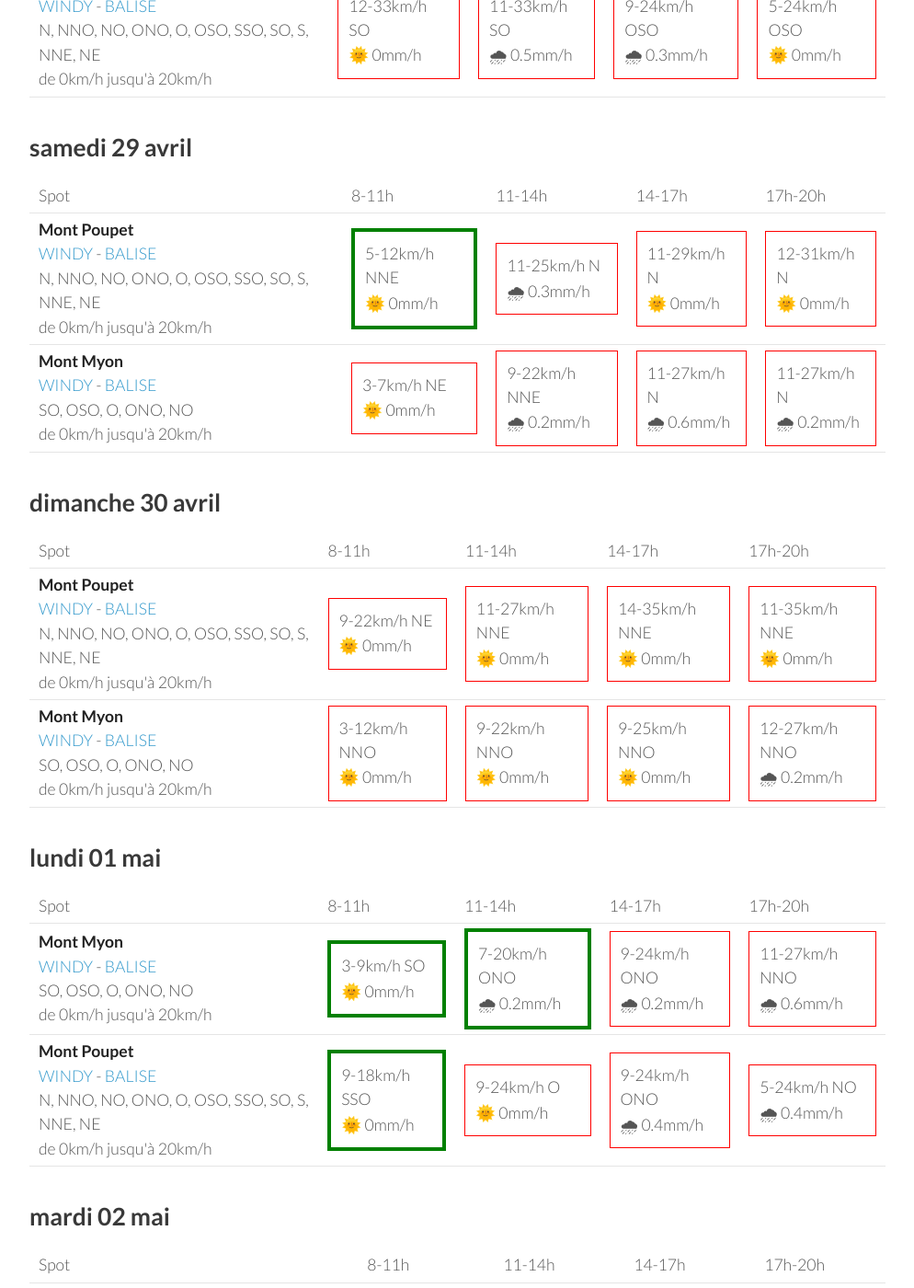
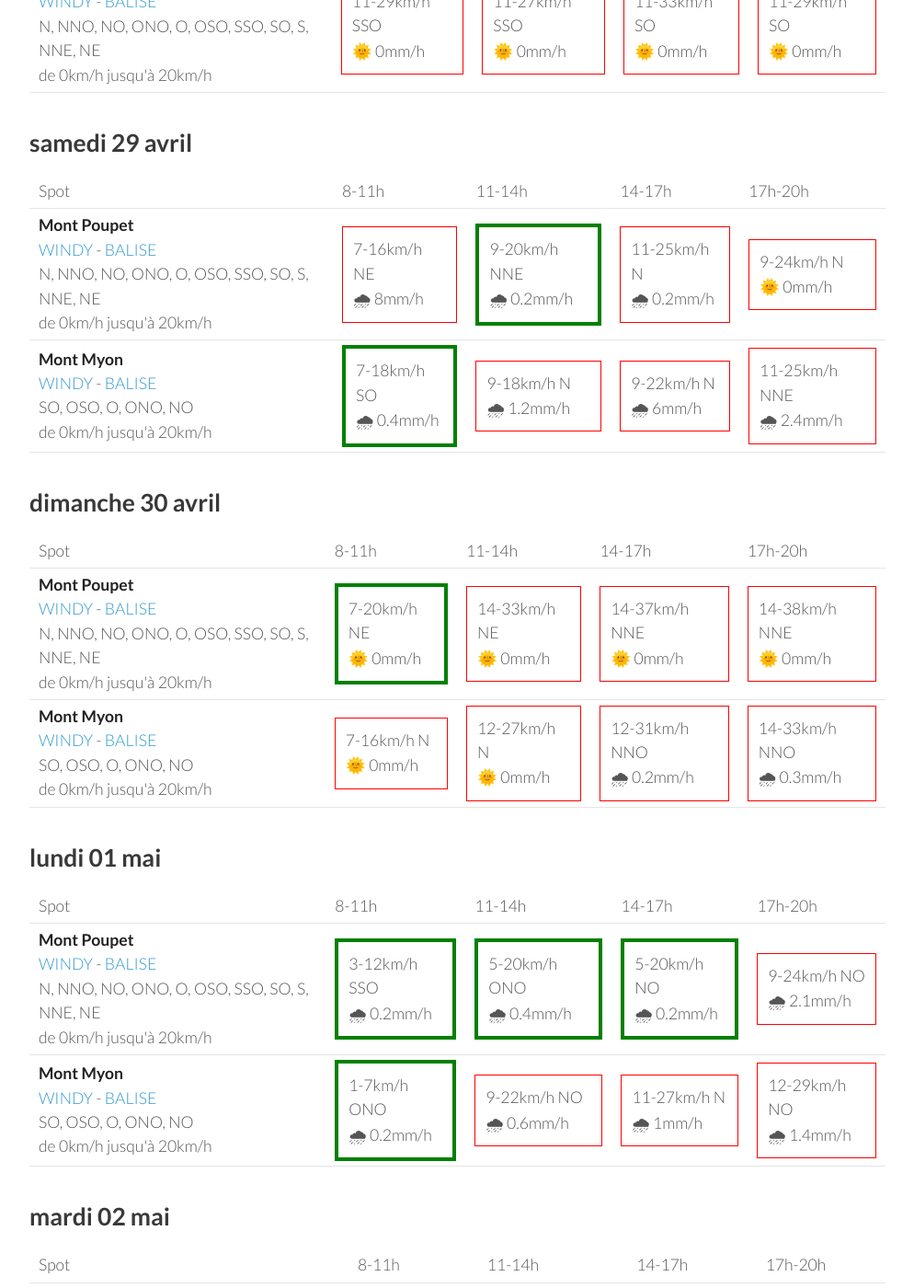
Before and after one commit to parapente-dans-le-nord/parapente-dans-le-nord.github.io, a Jekyll site: the page built from jura.markdown, in a window 1280 px wide and 1400 px high, scrolled down 916 px. Shown: the whole window at 92% size, without its empty margins (26-1020 px from the left). Built offline with Jekyll 4.4.1, drawn with Linux system fonts in a browser that asks for light colours; some of the changed text lies outside the part shown.

Commit message:
update index.markdown

```diff
--- a/jura.markdown
+++ b/jura.markdown
@@ -22,21 +22,21 @@ page mise à jour le jeudi 27 avril 17:20
       <td>17h-20h</td>
     </tr>
 <tr>
+        <td><strong>Mont Myon</strong><br><a href="https://windy.com/46.331/5.397?45.898,5.394,8,m:eWoagj8">WINDY</a> - <span class=""><a href="http://www.balisemeteo.com/balise.php?idBalise=70">BALISE</a> </span><br> <span class="vent-favorable">SO, OSO, O, ONO, NO</span><br><span class="force-vent">de 0km/h jusqu'à 20km/h</span> </td>
+
+            <td><div class="not-flyable"><p>0-0km/h NA</p><p>🌧️ 0mm/h</p></div></td>
+            <td><div class="not-flyable"><p>0-0km/h NA</p><p>🌧️ 0mm/h</p></div></td>
+            <td><div class="not-flyable"><p>0-0km/h NA</p><p>🌧️ 0mm/h</p></div></td>
+            <td><div class="flyable"><p>5-16km/h OSO</p><p>🌞 0mm/h</p></div></td>
+
+    </tr>
+<tr>
         <td><strong>Mont Poupet</strong><br><a href="https://windy.com/46.970/5.876?46.541,5.876,8">WINDY</a> - <span class=""><a href="http://www.balisemeteo.com/balise.php?idBalise=92">BALISE</a> </span><br> <span class="vent-favorable">N, NNO, NO, ONO, O, OSO, SSO, SO, S, NNE, NE</span><br><span class="force-vent">de 0km/h jusqu'à 20km/h</span> </td>
 
             <td><div class="not-flyable"><p>0-0km/h NA</p><p>🌧️ 0mm/h</p></div></td>
-            <td><div class="flyable"><p>3-12km/h N</p><p>🌞 0mm/h</p></div></td>
-            <td><div class="flyable"><p>5-16km/h NNO</p><p>🌞 0mm/h</p></div></td>
-            <td><div class="flyable"><p>3-14km/h OSO</p><p>🌞 0mm/h</p></div></td>
-
-    </tr>
-<tr>
-        <td><strong>Mont Myon</strong><br><a href="https://windy.com/46.331/5.397?45.898,5.394,8,m:eWoagj8">WINDY</a> - <span class=""><a href="http://www.balisemeteo.com/balise.php?idBalise=70">BALISE</a> </span><br> <span class="vent-favorable">SO, OSO, O, ONO, NO</span><br><span class="force-vent">de 0km/h jusqu'à 20km/h</span> </td>
-
             <td><div class="not-flyable"><p>0-0km/h NA</p><p>🌧️ 0mm/h</p></div></td>
-            <td><div class="not-flyable"><p>5-14km/h NE</p><p>🌞 0mm/h</p></div></td>
-            <td><div class="not-flyable"><p>3-14km/h N</p><p>🌞 0mm/h</p></div></td>
-            <td><div class="flyable"><p>3-12km/h ONO</p><p>🌞 0mm/h</p></div></td>
+            <td><div class="not-flyable"><p>0-0km/h NA</p><p>🌧️ 0mm/h</p></div></td>
+            <td><div class="not-flyable"><p>9-22km/h OSO</p><p>🌞 0mm/h</p></div></td>
 
     </tr>
 
@@ -58,20 +58,20 @@ page mise à jour le jeudi 27 avril 17:20
 <tr>
         <td><strong>Mont Myon</strong><br><a href="https://windy.com/46.331/5.397?45.898,5.394,8,m:eWoagj8">WINDY</a> - <span class=""><a href="http://www.balisemeteo.com/balise.php?idBalise=70">BALISE</a> </span><br> <span class="vent-favorable">SO, OSO, O, ONO, NO</span><br><span class="force-vent">de 0km/h jusqu'à 20km/h</span> </td>
 
-            <td><div class="not-flyable"><p>11-33km/h SSO</p><p>🌞 0mm/h</p></div></td>
+            <td><div class="not-flyable"><p>12-35km/h S</p><p>🌞 0mm/h</p></div></td>
+            <td><div class="not-flyable"><p>9-31km/h SSO</p><p>🌞 0mm/h</p></div></td>
             <td><div class="not-flyable"><p>7-22km/h SSO</p><p>🌞 0mm/h</p></div></td>
-            <td><div class="flyable"><p>5-20km/h OSO</p><p>🌧 0.2mm/h</p></div></td>
-            <td><div class="flyable"><p>5-16km/h SO</p><p>🌞 0mm/h</p></div></td>
+            <td><div class="not-flyable"><p>7-22km/h OSO</p><p>🌞 0mm/h</p></div></td>
 
 
     </tr>
 <tr>
         <td><strong>Mont Poupet</strong><br><a href="https://windy.com/46.970/5.876?46.541,5.876,8">WINDY</a> - <span class=""><a href="http://www.balisemeteo.com/balise.php?idBalise=92">BALISE</a> </span><br> <span class="vent-favorable">N, NNO, NO, ONO, O, OSO, SSO, SO, S, NNE, NE</span><br><span class="force-vent">de 0km/h jusqu'à 20km/h</span> </td>
 
-            <td><div class="not-flyable"><p>12-33km/h SO</p><p>🌞 0mm/h</p></div></td>
-            <td><div class="not-flyable"><p>11-33km/h SO</p><p>🌧 0.5mm/h</p></div></td>
-            <td><div class="not-flyable"><p>9-24km/h OSO</p><p>🌧 0.3mm/h</p></div></td>
-            <td><div class="not-flyable"><p>5-24km/h OSO</p><p>🌞 0mm/h</p></div></td>
+            <td><div class="not-flyable"><p>11-29km/h SSO</p><p>🌞 0mm/h</p></div></td>
+            <td><div class="not-flyable"><p>11-27km/h SSO</p><p>🌞 0mm/h</p></div></td>
+            <td><div class="not-flyable"><p>11-33km/h SO</p><p>🌞 0mm/h</p></div></td>
+            <td><div class="not-flyable"><p>11-29km/h SO</p><p>🌞 0mm/h</p></div></td>
 
 
     </tr>
@@ -94,20 +94,20 @@ page mise à jour le jeudi 27 avril 17:20
 <tr>
         <td><strong>Mont Poupet</strong><br><a href="https://windy.com/46.970/5.876?46.541,5.876,8">WINDY</a> - <span class=""><a href="http://www.balisemeteo.com/balise.php?idBalise=92">BALISE</a> </span><br> <span class="vent-favorable">N, NNO, NO, ONO, O, OSO, SSO, SO, S, NNE, NE</span><br><span class="force-vent">de 0km/h jusqu'à 20km/h</span> </td>
 
-            <td><div class="flyable"><p>5-12km/h NNE</p><p>🌞 0mm/h</p></div></td>
-            <td><div class="not-flyable"><p>11-25km/h N</p><p>🌧 0.3mm/h</p></div></td>
-            <td><div class="not-flyable"><p>11-29km/h N</p><p>🌞 0mm/h</p></div></td>
-            <td><div class="not-flyable"><p>12-31km/h N</p><p>🌞 0mm/h</p></div></td>
+            <td><div class="not-flyable"><p>7-16km/h NE</p><p>🌧 8mm/h</p></div></td>
+            <td><div class="flyable"><p>9-20km/h NNE</p><p>🌧 0.2mm/h</p></div></td>
+            <td><div class="not-flyable"><p>11-25km/h N</p><p>🌧 0.2mm/h</p></div></td>
+            <td><div class="not-flyable"><p>9-24km/h N</p><p>🌞 0mm/h</p></div></td>
 
 
     </tr>
 <tr>
         <td><strong>Mont Myon</strong><br><a href="https://windy.com/46.331/5.397?45.898,5.394,8,m:eWoagj8">WINDY</a> - <span class=""><a href="http://www.balisemeteo.com/balise.php?idBalise=70">BALISE</a> </span><br> <span class="vent-favorable">SO, OSO, O, ONO, NO</span><br><span class="force-vent">de 0km/h jusqu'à 20km/h</span> </td>
 
-            <td><div class="not-flyable"><p>3-7km/h NE</p><p>🌞 0mm/h</p></div></td>
-            <td><div class="not-flyable"><p>9-22km/h NNE</p><p>🌧 0.2mm/h</p></div></td>
-            <td><div class="not-flyable"><p>11-27km/h N</p><p>🌧 0.6mm/h</p></div></td>
-            <td><div class="not-flyable"><p>11-27km/h N</p><p>🌧 0.2mm/h</p></div></td>
+            <td><div class="flyable"><p>7-18km/h SO</p><p>🌧 0.4mm/h</p></div></td>
+            <td><div class="not-flyable"><p>9-18km/h N</p><p>🌧 1.2mm/h</p></div></td>
+            <td><div class="not-flyable"><p>9-22km/h N</p><p>🌧 6mm/h</p></div></td>
+            <td><div class="not-flyable"><p>11-25km/h NNE</p><p>🌧 2.4mm/h</p></div></td>
 
 
     </tr>
@@ -130,20 +130,20 @@ page mise à jour le jeudi 27 avril 17:20
 <tr>
         <td><strong>Mont Poupet</strong><br><a href="https://windy.com/46.970/5.876?46.541,5.876,8">WINDY</a> - <span class=""><a href="http://www.balisemeteo.com/balise.php?idBalise=92">BALISE</a> </span><br> <span class="vent-favorable">N, NNO, NO, ONO, O, OSO, SSO, SO, S, NNE, NE</span><br><span class="force-vent">de 0km/h jusqu'à 20km/h</span> </td>
 
-            <td><div class="not-flyable"><p>9-22km/h NE</p><p>🌞 0mm/h</p></div></td>
-            <td><div class="not-flyable"><p>11-27km/h NNE</p><p>🌞 0mm/h</p></div></td>
-            <td><div class="not-flyable"><p>14-35km/h NNE</p><p>🌞 0mm/h</p></div></td>
-            <td><div class="not-flyable"><p>11-35km/h NNE</p><p>🌞 0mm/h</p></div></td>
+            <td><div class="flyable"><p>7-20km/h NE</p><p>🌞 0mm/h</p></div></td>
+            <td><div class="not-flyable"><p>14-33km/h NE</p><p>🌞 0mm/h</p></div></td>
+            <td><div class="not-flyable"><p>14-37km/h NNE</p><p>🌞 0mm/h</p></div></td>
+            <td><div class="not-flyable"><p>14-38km/h NNE</p><p>🌞 0mm/h</p></div></td>
 
 
     </tr>
 <tr>
         <td><strong>Mont Myon</strong><br><a href="https://windy.com/46.331/5.397?45.898,5.394,8,m:eWoagj8">WINDY</a> - <span class=""><a href="http://www.balisemeteo.com/balise.php?idBalise=70">BALISE</a> </span><br> <span class="vent-favorable">SO, OSO, O, ONO, NO</span><br><span class="force-vent">de 0km/h jusqu'à 20km/h</span> </td>
 
-            <td><div class="not-flyable"><p>3-12km/h NNO</p><p>🌞 0mm/h</p></div></td>
-            <td><div class="not-flyable"><p>9-22km/h NNO</p><p>🌞 0mm/h</p></div></td>
-            <td><div class="not-flyable"><p>9-25km/h NNO</p><p>🌞 0mm/h</p></div></td>
-            <td><div class="not-flyable"><p>12-27km/h NNO</p><p>🌧 0.2mm/h</p></div></td>
+            <td><div class="not-flyable"><p>7-16km/h N</p><p>🌞 0mm/h</p></div></td>
+            <td><div class="not-flyable"><p>12-27km/h N</p><p>🌞 0mm/h</p></div></td>
+            <td><div class="not-flyable"><p>12-31km/h NNO</p><p>🌧 0.2mm/h</p></div></td>
+            <td><div class="not-flyable"><p>14-33km/h NNO</p><p>🌧 0.3mm/h</p></div></td>
 
 
     </tr>
@@ -164,22 +164,22 @@ page mise à jour le jeudi 27 avril 17:20
       <td>17h-20h</td>
     </tr>
 <tr>
-        <td><strong>Mont Myon</strong><br><a href="https://windy.com/46.331/5.397?45.898,5.394,8,m:eWoagj8">WINDY</a> - <span class=""><a href="http://www.balisemeteo.com/balise.php?idBalise=70">BALISE</a> </span><br> <span class="vent-favorable">SO, OSO, O, ONO, NO</span><br><span class="force-vent">de 0km/h jusqu'à 20km/h</span> </td>
+        <td><strong>Mont Poupet</strong><br><a href="https://windy.com/46.970/5.876?46.541,5.876,8">WINDY</a> - <span class=""><a href="http://www.balisemeteo.com/balise.php?idBalise=92">BALISE</a> </span><br> <span class="vent-favorable">N, NNO, NO, ONO, O, OSO, SSO, SO, S, NNE, NE</span><br><span class="force-vent">de 0km/h jusqu'à 20km/h</span> </td>
 
-            <td><div class="flyable"><p>3-9km/h SO</p><p>🌞 0mm/h</p></div></td>
-            <td><div class="flyable"><p>7-20km/h ONO</p><p>🌧 0.2mm/h</p></div></td>
-            <td><div class="not-flyable"><p>9-24km/h ONO</p><p>🌧 0.2mm/h</p></div></td>
-            <td><div class="not-flyable"><p>11-27km/h NNO</p><p>🌧 0.6mm/h</p></div></td>
+            <td><div class="flyable"><p>3-12km/h SSO</p><p>🌧 0.2mm/h</p></div></td>
+            <td><div class="flyable"><p>5-20km/h ONO</p><p>🌧 0.4mm/h</p></div></td>
+            <td><div class="flyable"><p>5-20km/h NO</p><p>🌧 0.2mm/h</p></div></td>
+            <td><div class="not-flyable"><p>9-24km/h NO</p><p>🌧 2.1mm/h</p></div></td>
 
 
     </tr>
 <tr>
-        <td><strong>Mont Poupet</strong><br><a href="https://windy.com/46.970/5.876?46.541,5.876,8">WINDY</a> - <span class=""><a href="http://www.balisemeteo.com/balise.php?idBalise=92">BALISE</a> </span><br> <span class="vent-favorable">N, NNO, NO, ONO, O, OSO, SSO, SO, S, NNE, NE</span><br><span class="force-vent">de 0km/h jusqu'à 20km/h</span> </td>
+        <td><strong>Mont Myon</strong><br><a href="https://windy.com/46.331/5.397?45.898,5.394,8,m:eWoagj8">WINDY</a> - <span class=""><a href="http://www.balisemeteo.com/balise.php?idBalise=70">BALISE</a> </span><br> <span class="vent-favorable">SO, OSO, O, ONO, NO</span><br><span class="force-vent">de 0km/h jusqu'à 20km/h</span> </td>
 
-            <td><div class="flyable"><p>9-18km/h SSO</p><p>🌞 0mm/h</p></div></td>
-            <td><div class="not-flyable"><p>9-24km/h O</p><p>🌞 0mm/h</p></div></td>
-            <td><div class="not-flyable"><p>9-24km/h ONO</p><p>🌧 0.4mm/h</p></div></td>
-            <td><div class="not-flyable"><p>5-24km/h NO</p><p>🌧 0.4mm/h</p></div></td>
+            <td><div class="flyable"><p>1-7km/h ONO</p><p>🌧 0.2mm/h</p></div></td>
+            <td><div class="not-flyable"><p>9-22km/h NO</p><p>🌧 0.6mm/h</p></div></td>
+            <td><div class="not-flyable"><p>11-27km/h N</p><p>🌧 1mm/h</p></div></td>
+            <td><div class="not-flyable"><p>12-29km/h NO</p><p>🌧 1.4mm/h</p></div></td>
 
 
     </tr>
@@ -202,20 +202,20 @@ page mise à jour le jeudi 27 avril 17:20
 <tr>
         <td><strong>Mont Poupet</strong><br><a href="https://windy.com/46.970/5.876?46.541,5.876,8">WINDY</a> - <span class=""><a href="http://www.balisemeteo.com/balise.php?idBalise=92">BALISE</a> </span><br> <span class="vent-favorable">N, NNO, NO, ONO, O, OSO, SSO, SO, S, NNE, NE</span><br><span class="force-vent">de 0km/h jusqu'à 20km/h</span> </td>
 
-            <td><div class="flyable"><p>5-12km/h NE</p><p>🌞 0mm/h</p></div></td>
-            <td><div class="not-flyable"><p>11-27km/h N</p><p>🌞 0mm/h</p></div></td>
-            <td><div class="not-flyable"><p>12-33km/h N</p><p>🌞 0mm/h</p></div></td>
+            <td><div class="not-flyable"><p>1-9km/h ENE</p><p>🌞 0mm/h</p></div></td>
+            <td><div class="not-flyable"><p>11-25km/h NNE</p><p>🌧 0.2mm/h</p></div></td>
             <td><div class="not-flyable"><p>12-31km/h N</p><p>🌞 0mm/h</p></div></td>
+            <td><div class="not-flyable"><p>14-33km/h N</p><p>🌞 0mm/h</p></div></td>
 
 
     </tr>
 <tr>
         <td><strong>Mont Myon</strong><br><a href="https://windy.com/46.331/5.397?45.898,5.394,8,m:eWoagj8">WINDY</a> - <span class=""><a href="http://www.balisemeteo.com/balise.php?idBalise=70">BALISE</a> </span><br> <span class="vent-favorable">SO, OSO, O, ONO, NO</span><br><span class="force-vent">de 0km/h jusqu'à 20km/h</span> </td>
 
-            <td><div class="not-flyable"><p>7-18km/h N</p><p>🌞 0mm/h</p></div></td>
-            <td><div class="not-flyable"><p>14-33km/h N</p><p>🌞 0mm/h</p></div></td>
-            <td><div class="not-flyable"><p>18-40km/h N</p><p>🌞 0mm/h</p></div></td>
-            <td><div class="not-flyable"><p>18-40km/h N</p><p>🌞 0mm/h</p></div></td>
+            <td><div class="not-flyable"><p>9-18km/h N</p><p>🌞 0mm/h</p></div></td>
+            <td><div class="not-flyable"><p>16-35km/h N</p><p>🌞 0mm/h</p></div></td>
+            <td><div class="not-flyable"><p>16-38km/h N</p><p>🌞 0mm/h</p></div></td>
+            <td><div class="not-flyable"><p>16-38km/h N</p><p>🌞 0mm/h</p></div></td>
 
 
     </tr>
```
Also changed, not shown: other parts of jura.markdown (+1 -1 lines).
